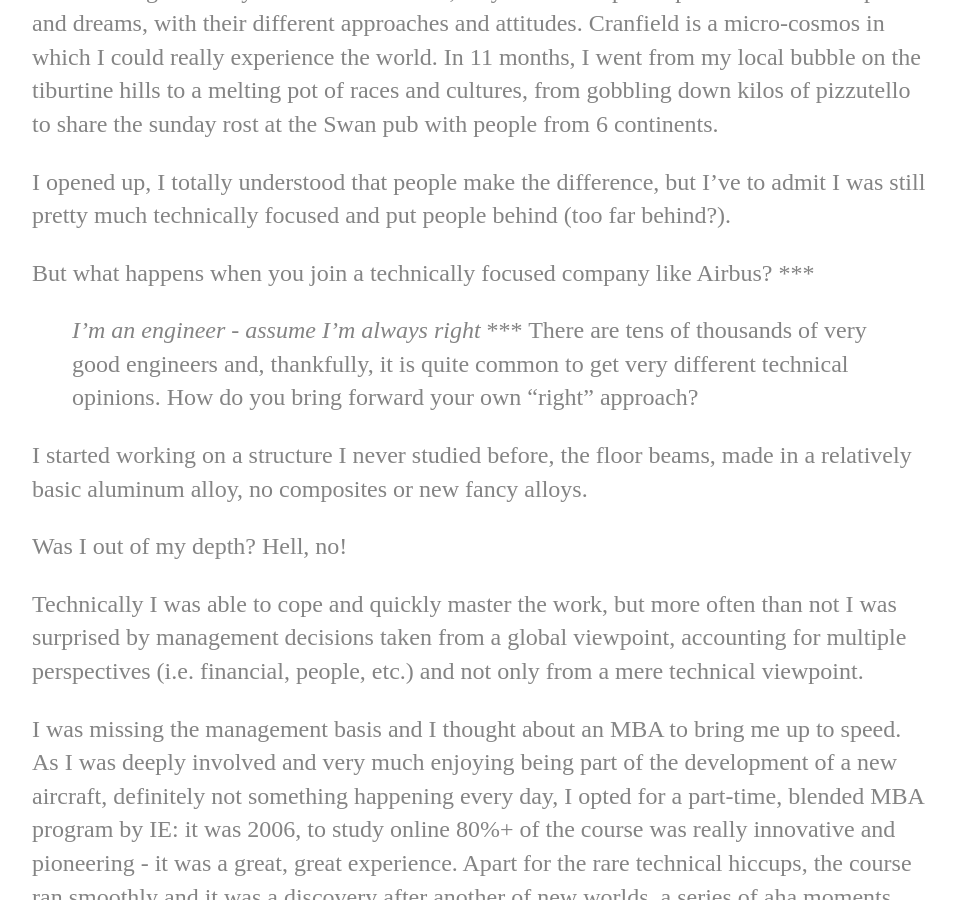
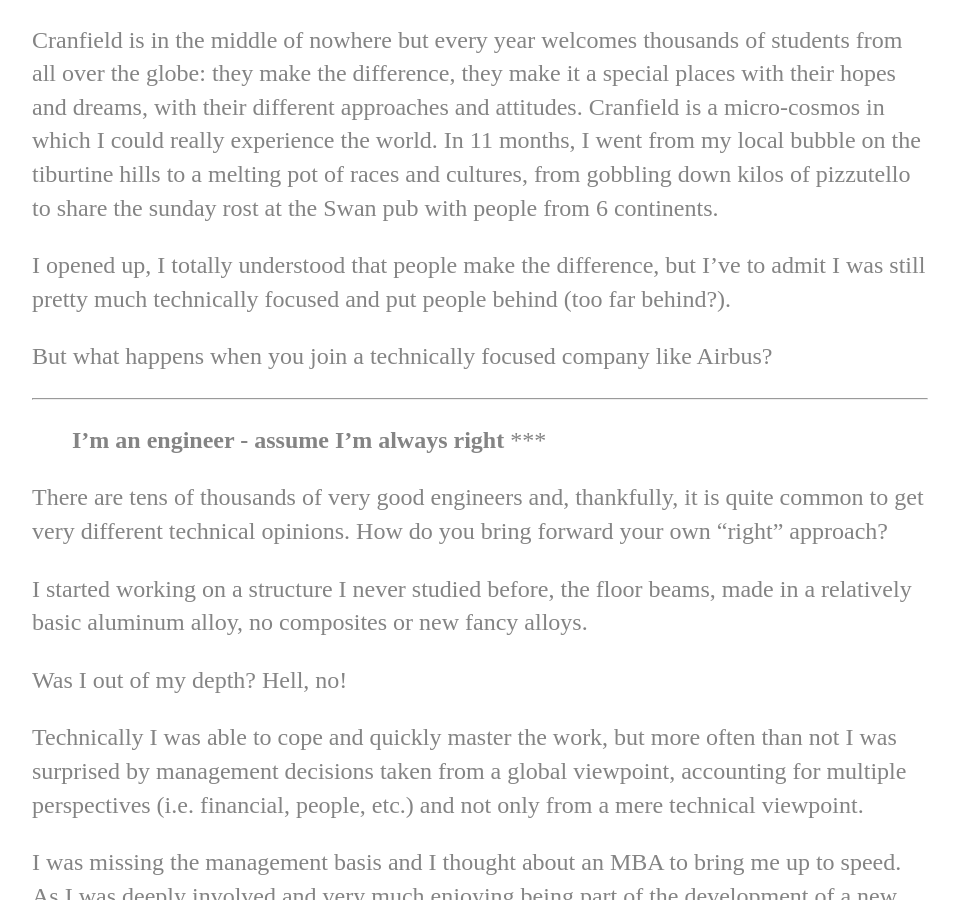
Before and after one commit to aleale14/aleale14.github.io, a Jekyll site: the page built from _posts/read/2020-9-1-education-plus.md, in a window 1280 px wide and 900 px high, scrolled down 2761 px. Shown: the whole window, without its empty margins (160-1119 px from the left). Built offline with Jekyll 4.4.1, drawn with Linux system fonts in a browser that asks for light colours; some of the changed text lies outside the part shown.

```diff
--- a/_posts/read/2020-9-1-education-plus.md
+++ b/_posts/read/2020-9-1-education-plus.md
@@ -11,9 +11,11 @@ permalink: education_plus
 
 In the last few days I read with interest an [article](https://seths.blog/2020/08/from-education-to-learning/) by Seth Godin on education vs. learning (another great one on the topic...), [one](https://drjohnsullivan.com/articles/questioning-the-value-of-a-college-degree-pandemic-hiring-lesson-7/) by [Dr. John Sullivan](https://www.linkedin.com/in/dr-john-sullivan) on the value of a college degree and chipped in on a [discussion](https://www.linkedin.com/posts/paolo-de-caro-a3974126_googles-plan-to-disrupt-the-college-degree-activity-6704659934031745024-VdMp) initiated by [Paolo de Caro](https://www.linkedin.com/in/paolo-de-caro-a3974126/) on how Google plan to disrupt education.
 Then I started mulling over what I got out of my formal, post-high school education.
+
 ***
 >    **Education doesn't prepare you for the real world - Shane Parrish, The Great Mental Models Vol.1**
 ***
+
 I got degrees from the [University La Sapienza in Rome](http://www.aeroeng.uniroma1.it/), from [Cranfield University](https://www.cranfield.ac.uk/) and from the [IE](https://www.ie.edu/).
 
 From 1997 till 2002 I studied aerospace engineering at University La Sapienza in Rome. The course was very theoretical and very broad, very disconnected from the industrial reality.
@@ -44,9 +46,11 @@ Cranfield is in the middle of nowhere but every year welcomes thousands of stude
 I opened up, I totally understood that people make the difference, but I've to admit I was still pretty much technically focused and put people behind (too far behind?).
 
 But what happens when you join a technically focused company like Airbus?
+
 ***
->    *I'm an engineer - assume I'm always right*
+>    **I'm an engineer - assume I'm always right**
 ***
+
 There are tens of thousands of very good engineers and, thankfully, it is quite common to get very different technical opinions. How do you bring forward your own "right" approach?
 
 I started working on a structure I never studied before, the floor beams, made in a relatively basic aluminum alloy, no composites or new fancy alloys.
```
